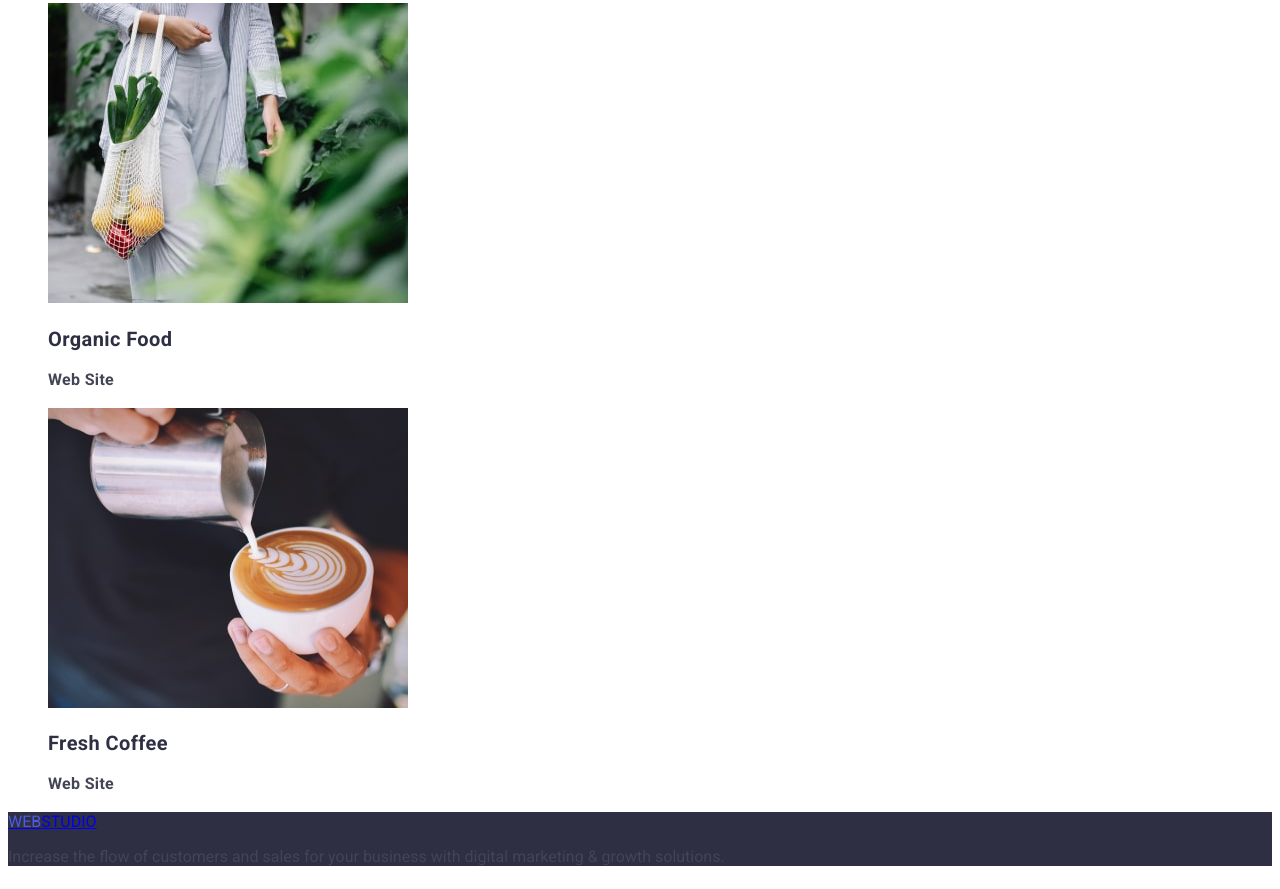
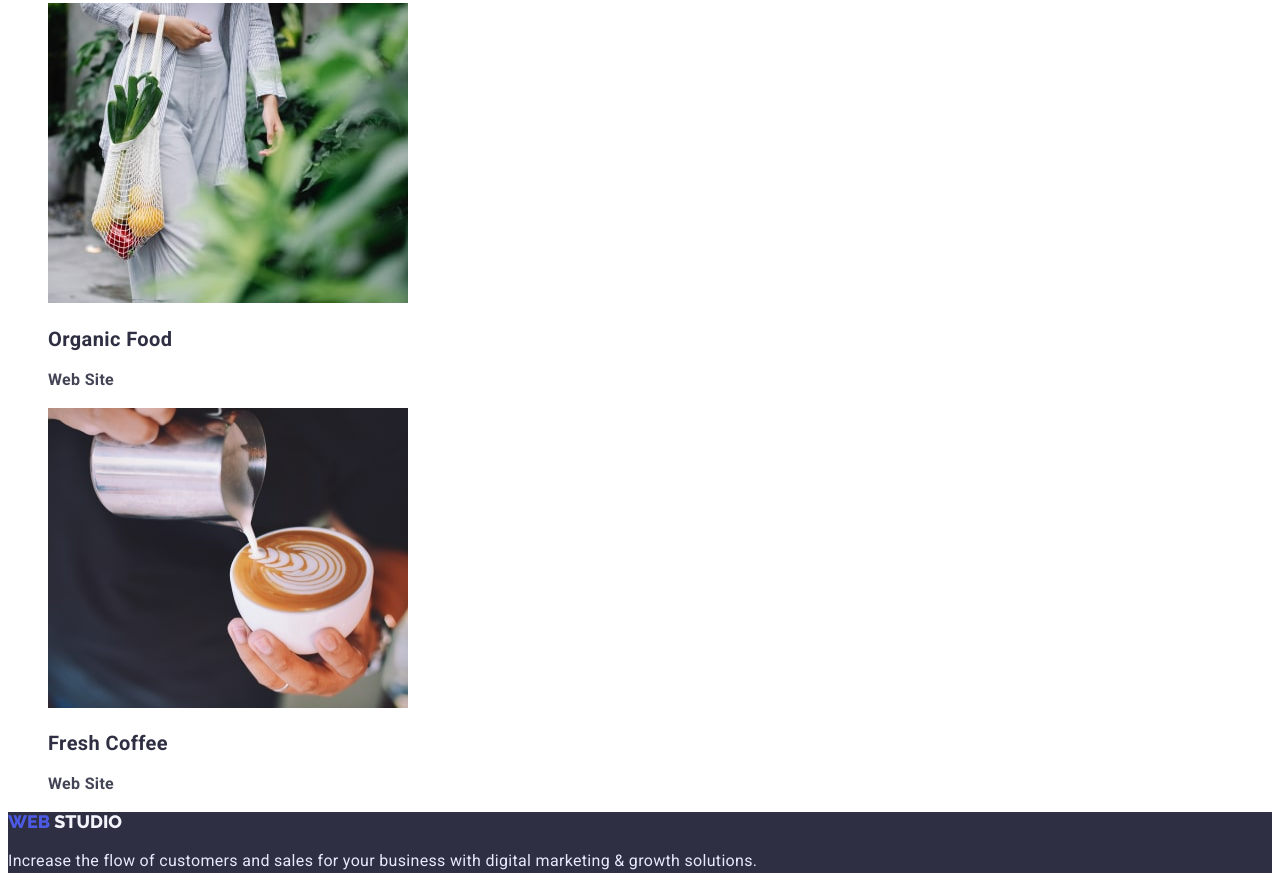
Before and after one commit to ihor-voznyi/goit-markup-hw-02, a plain HTML site: page portfolio.html in a window 1280 px wide. Shown: the part 2689-3578 px from the top of the page. Drawn offline with Linux system fonts and the light colour scheme.

Commit message:
Update portfolio.html
footer ups

```diff
--- a/portfolio.html
+++ b/portfolio.html
@@ -160,10 +160,10 @@
     </main>
      <!--Footer-->
     <footer class="footer">
-      <a href="./index.html"
-        ><span class="web">WEB</span><span class="studio">STUDIO</span>
+      <footer class="footer">
+      <a class="footer-logo" href="./index.html"> <span class="web" >Web</span> <span class="studio" >Studio</span>
       </a>
-      <p class="footer-text">
+      <p class="text footer-text">
         Increase the flow of customers and sales for your business with digital
         marketing & growth solutions.
       </p>
```
